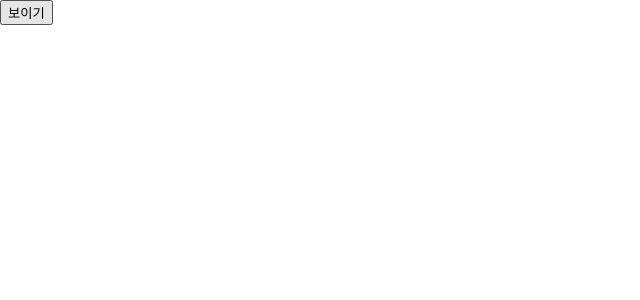
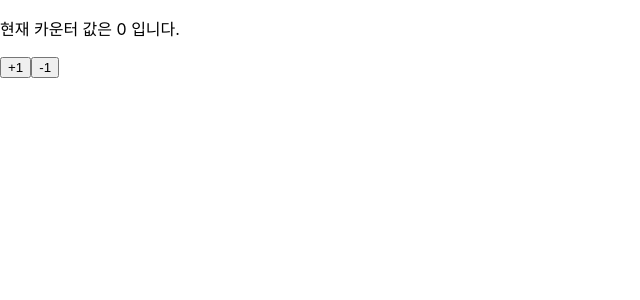
Before and after one commit to kimjin0/react_book, a React (Create React App) app: page / in a window 1280 px wide. Shown: the top 300 px of the page, without its empty margins (0-640 px from the left). Built offline with nearby package versions, Linux system fonts and the light colour scheme.

Commit message:
8.장  useReducer 까지 하고 중단함..

```diff
--- a/src/App.js
+++ b/src/App.js
@@ -1,27 +1,31 @@
 // import React, { Fragment } from "react";
 import React, { useState } from "react";
-import Info from "./Info";
+import Counter from "./UseReducer";
 
 const App = () => {
-    const [visible, setVisible] = useState(false);
-    return (
-        <div>
-            <button
-                onClick={() => {
-                    setVisible(!visible);
-                }}
-            >
-                {visible ? "숨기기" : "보이기"}
-            </button>
-            {visible && <Info />}
-        </div>
-    );
+    return <Counter />;
 };
+// const App = () => {
+//     const [visible, setVisible] = useState(false);
+//     return (
+//         <div>
+//             <button
+//                 onClick={() => {
+//                     setVisible(!visible);
+//                 }}
+//             >
+//                 {visible ? "숨기기" : "보이기"}
+//             </button>
+//             {visible && <Info />}
+//         </div>
+//     );
+// };
+
 // class App extends Component {
 //     render() {
 //         return (
 //             <div>
-//                 <Info />
+//                 <Counter />
 //             </div>
 //         );
 //     }
--- /dev/null
+++ b/src/UseReducer.js
@@ -0,0 +1,26 @@
+import React, { useDeducer, useReducer } from "react";
+
+function reducer(state, action) {
+    switch (action.type) {
+        case "INCREMENT":
+            return { value: state.value + 1 };
+        case "DECREMENT":
+            return { value: state.value - 1 };
+        default:
+            return state;
+    }
+}
+
+const Counter = () => {
+    const [state, dispatch] = useReducer(reducer, { value: 0 });
+
+    return (
+        <div>
+            <p>현재 카운터 값은 {state.value} 입니다.</p>
+            <button onClick={() => dispatch({ type: "INCREMENT" })}>+1</button>
+            <button onClick={() => dispatch({ type: "DECREMENT" })}>-1</button>
+        </div>
+    );
+};
+
+export default Counter;
```
